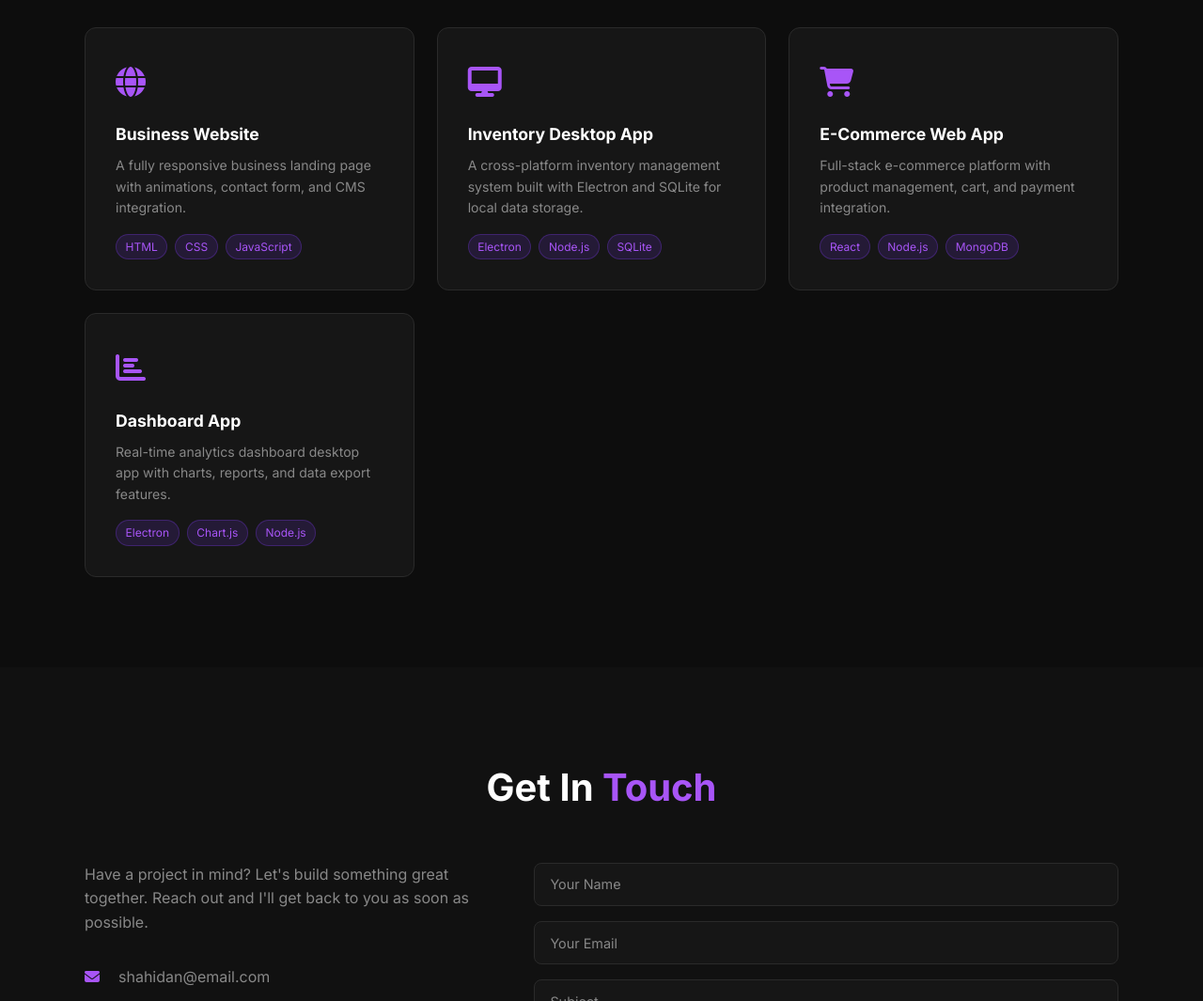
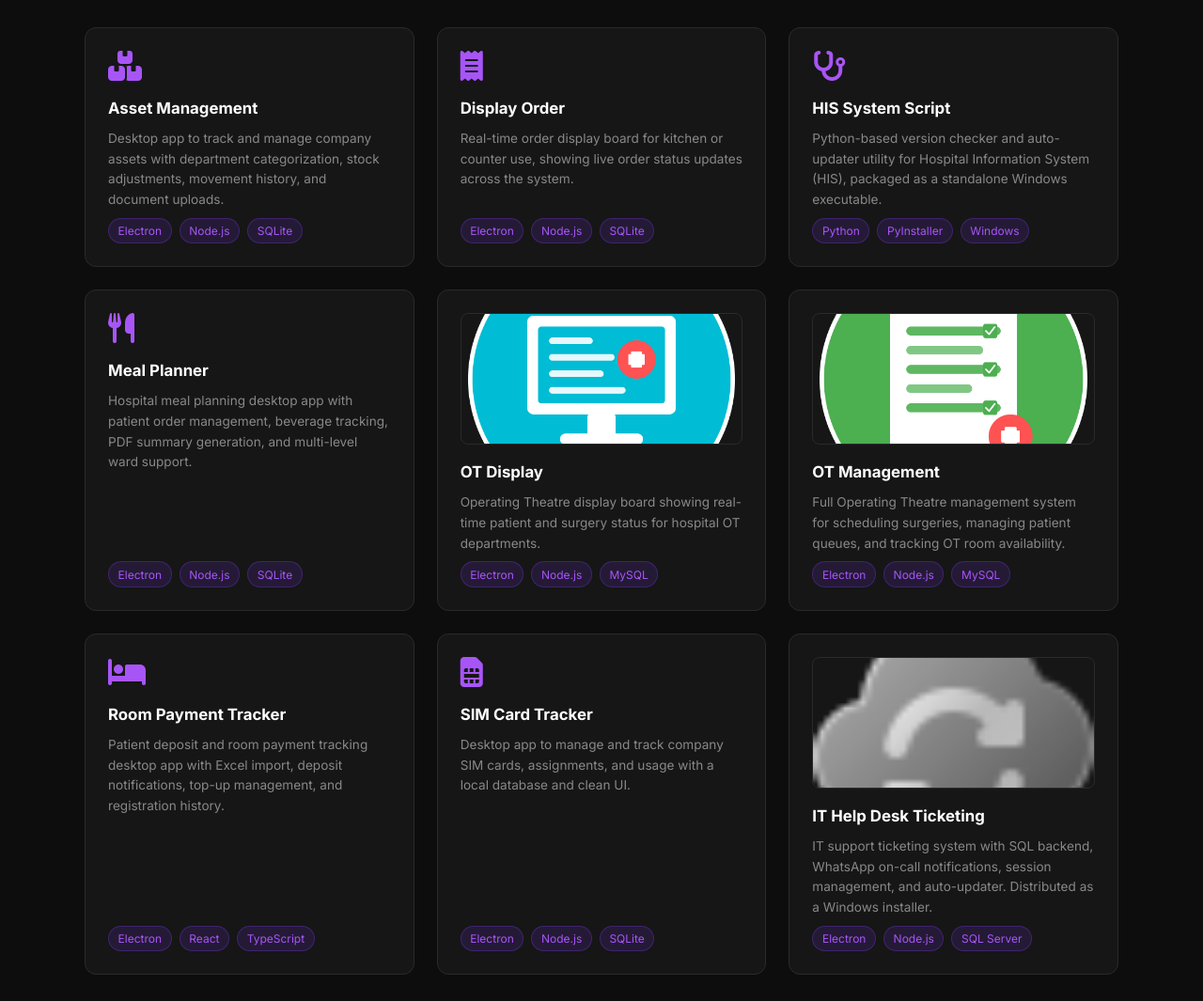
Before and after one commit to dan-bmc/Shahidan-Portfolio, a plain HTML site: page index.html in a window 1280 px wide. Shown: the part 2550-3615 px from the top of the page at 94% size. Drawn offline with Linux system fonts and the light colour scheme.

Commit message:
Add real projects from Apps folder with icons

```diff
--- a/index.html
+++ b/index.html
@@ -62,7 +62,7 @@
           <p>I'm a passionate developer specializing in building <strong>custom websites</strong> and <strong>desktop applications</strong>. I turn ideas into real, working products using modern technologies.</p>
           <p>Whether you need a sleek landing page, a full web app, or a cross-platform desktop tool — I've got you covered.</p>
           <div class="about-stats">
-            <div class="stat"><span class="stat-num">10+</span><span>Projects Done</span></div>
+            <div class="stat"><span class="stat-num">9+</span><span>Apps Built</span></div>
             <div class="stat"><span class="stat-num">100%</span><span>Client Satisfaction</span></div>
             <div class="stat"><span class="stat-num">2+</span><span>Years Experience</span></div>
           </div>
@@ -133,38 +133,91 @@
     <div class="container">
       <h2 class="section-title">My <span>Projects</span></h2>
       <div class="projects-grid">
+
         <div class="project-card">
-          <div class="project-icon"><i class="fas fa-globe"></i></div>
-          <h3>Business Website</h3>
-          <p>A fully responsive business landing page with animations, contact form, and CMS integration.</p>
-          <div class="project-tags">
-            <span>HTML</span><span>CSS</span><span>JavaScript</span>
-          </div>
-        </div>
-        <div class="project-card">
-          <div class="project-icon"><i class="fas fa-desktop"></i></div>
-          <h3>Inventory Desktop App</h3>
-          <p>A cross-platform inventory management system built with Electron and SQLite for local data storage.</p>
+          <div class="project-img"><i class="fas fa-boxes"></i></div>
+          <h3>Asset Management</h3>
+          <p>Desktop app to track and manage company assets with department categorization, stock adjustments, movement history, and document uploads.</p>
           <div class="project-tags">
             <span>Electron</span><span>Node.js</span><span>SQLite</span>
           </div>
         </div>
+
         <div class="project-card">
-          <div class="project-icon"><i class="fas fa-shopping-cart"></i></div>
-          <h3>E-Commerce Web App</h3>
-          <p>Full-stack e-commerce platform with product management, cart, and payment integration.</p>
+          <div class="project-img"><i class="fas fa-receipt"></i></div>
+          <h3>Display Order</h3>
+          <p>Real-time order display board for kitchen or counter use, showing live order status updates across the system.</p>
           <div class="project-tags">
-            <span>React</span><span>Node.js</span><span>MongoDB</span>
+            <span>Electron</span><span>Node.js</span><span>SQLite</span>
           </div>
         </div>
+
         <div class="project-card">
-          <div class="project-icon"><i class="fas fa-chart-bar"></i></div>
-          <h3>Dashboard App</h3>
-          <p>Real-time analytics dashboard desktop app with charts, reports, and data export features.</p>
+          <div class="project-img"><i class="fas fa-stethoscope"></i></div>
+          <h3>HIS System Script</h3>
+          <p>Python-based version checker and auto-updater utility for Hospital Information System (HIS), packaged as a standalone Windows executable.</p>
           <div class="project-tags">
-            <span>Electron</span><span>Chart.js</span><span>Node.js</span>
+            <span>Python</span><span>PyInstaller</span><span>Windows</span>
           </div>
         </div>
+
+        <div class="project-card">
+          <div class="project-img"><i class="fas fa-utensils"></i></div>
+          <h3>Meal Planner</h3>
+          <p>Hospital meal planning desktop app with patient order management, beverage tracking, PDF summary generation, and multi-level ward support.</p>
+          <div class="project-tags">
+            <span>Electron</span><span>Node.js</span><span>SQLite</span>
+          </div>
+        </div>
+
+        <div class="project-card">
+          <img src="images/ot-display.png" alt="OT Display" class="project-img-real" onerror="this.style.display='none';this.nextElementSibling.style.display='flex'"/>
+          <div class="project-img" style="display:none"><i class="fas fa-tv"></i></div>
+          <h3>OT Display</h3>
+          <p>Operating Theatre display board showing real-time patient and surgery status for hospital OT departments.</p>
+          <div class="project-tags">
+            <span>Electron</span><span>Node.js</span><span>MySQL</span>
+          </div>
+        </div>
+
+        <div class="project-card">
+          <img src="images/ot-management.png" alt="OT Management" class="project-img-real" onerror="this.style.display='none';this.nextElementSibling.style.display='flex'"/>
+          <div class="project-img" style="display:none"><i class="fas fa-hospital"></i></div>
+          <h3>OT Management</h3>
+          <p>Full Operating Theatre management system for scheduling surgeries, managing patient queues, and tracking OT room availability.</p>
+          <div class="project-tags">
+            <span>Electron</span><span>Node.js</span><span>MySQL</span>
+          </div>
+        </div>
+
+        <div class="project-card">
+          <div class="project-img"><i class="fas fa-bed"></i></div>
+          <h3>Room Payment Tracker</h3>
+          <p>Patient deposit and room payment tracking desktop app with Excel import, deposit notifications, top-up management, and registration history.</p>
+          <div class="project-tags">
+            <span>Electron</span><span>React</span><span>TypeScript</span>
+          </div>
+        </div>
+
+        <div class="project-card">
+          <div class="project-img"><i class="fas fa-sim-card"></i></div>
+          <h3>SIM Card Tracker</h3>
+          <p>Desktop app to manage and track company SIM cards, assignments, and usage with a local database and clean UI.</p>
+          <div class="project-tags">
+            <span>Electron</span><span>Node.js</span><span>SQLite</span>
+          </div>
+        </div>
+
+        <div class="project-card">
+          <img src="images/ticketing.png" alt="IT Help Desk" class="project-img-real" onerror="this.style.display='none';this.nextElementSibling.style.display='flex'"/>
+          <div class="project-img" style="display:none"><i class="fas fa-ticket-alt"></i></div>
+          <h3>IT Help Desk Ticketing</h3>
+          <p>IT support ticketing system with SQL backend, WhatsApp on-call notifications, session management, and auto-updater. Distributed as a Windows installer.</p>
+          <div class="project-tags">
+            <span>Electron</span><span>Node.js</span><span>SQL Server</span>
+          </div>
+        </div>
+
       </div>
     </div>
   </section>
--- a/style.css
+++ b/style.css
@@ -140,17 +140,19 @@ pre { font-family: 'Courier New', monospace; font-size: 0.9rem; line-height: 1.8
 .skill-item span { font-size: 0.85rem; color: var(--muted); }
 
 /* PROJECTS */
-.projects-grid { display: grid; grid-template-columns: repeat(auto-fit, minmax(260px, 1fr)); gap: 1.5rem; }
+.projects-grid { display: grid; grid-template-columns: repeat(auto-fit, minmax(280px, 1fr)); gap: 1.5rem; }
 .project-card {
   background: var(--card); border: 1px solid var(--border);
-  border-radius: 12px; padding: 2rem;
+  border-radius: 12px; padding: 1.5rem;
   transition: transform 0.2s, border-color 0.2s;
+  display: flex; flex-direction: column; gap: 0.5rem;
 }
 .project-card:hover { transform: translateY(-4px); border-color: var(--accent2); }
-.project-icon { font-size: 2rem; color: var(--accent2); margin-bottom: 1rem; }
-.project-card h3 { font-size: 1.1rem; color: #fff; margin-bottom: 0.5rem; }
-.project-card p { color: var(--muted); font-size: 0.88rem; margin-bottom: 1rem; }
-.project-tags { display: flex; flex-wrap: wrap; gap: 0.5rem; }
+.project-img { font-size: 2rem; color: var(--accent2); margin-bottom: 0.5rem; display: flex; align-items: center; }
+.project-img-real { width: 100%; height: 140px; object-fit: cover; border-radius: 8px; margin-bottom: 0.5rem; border: 1px solid var(--border); }
+.project-card h3 { font-size: 1.05rem; color: #fff; }
+.project-card p { color: var(--muted); font-size: 0.85rem; flex: 1; }
+.project-tags { display: flex; flex-wrap: wrap; gap: 0.5rem; margin-top: auto; }
 .project-tags span { background: rgba(124,58,237,0.15); color: var(--accent2); font-size: 0.75rem; padding: 0.2rem 0.6rem; border-radius: 20px; border: 1px solid rgba(124,58,237,0.3); }
 
 /* CONTACT */
```
Also changed, not shown: images/ot-display.png (added), images/ot-management.png (added), images/ticketing.png (added).
